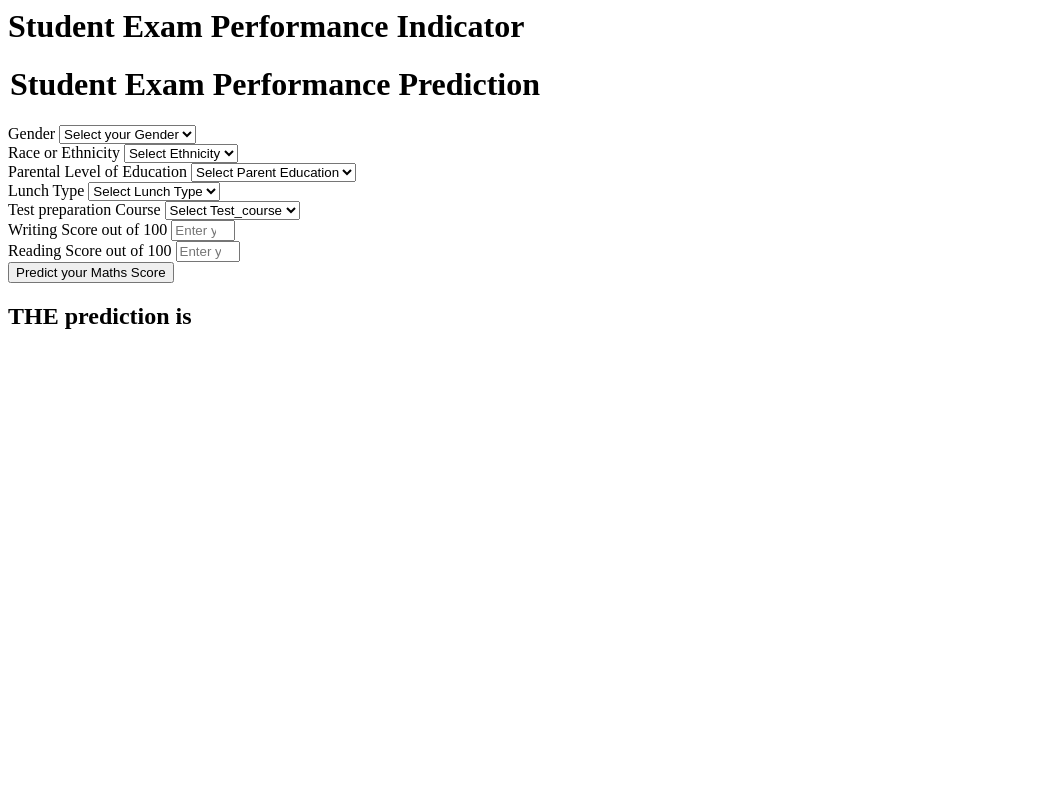
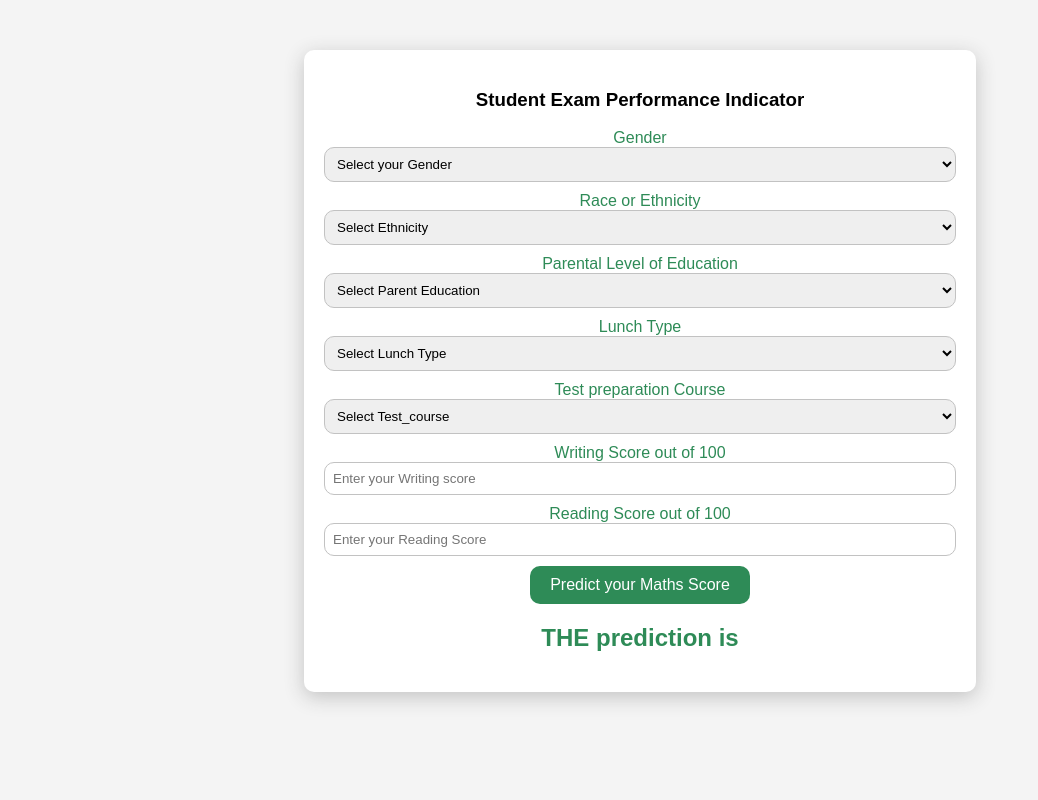
Before and after one commit to BouramaCoulibaly/end_to_end_ml_project, a Flask app: page / in a window 1280 px wide. Shown: the whole page, without its empty margins (0-1038 px from the left). Run offline with Flask 2, Linux system fonts and the light colour scheme.

Commit message:
update pipeline

```diff
--- a/templates/home.html
+++ b/templates/home.html
@@ -1,12 +1,12 @@
 <html>
 <body>
     <div class="login">
-       <h1>Student Exam Performance Indicator</h1>
+       <h3>Student Exam Performance Indicator</h3>
 
-       <form action="{{ url_for('predict_datapoint')}}" method="post">
-        <h1>
+       <form action="{{ url_for('index')}}" method="post">
+      <!--  <h1>
             <legend>Student Exam Performance Prediction</legend>
-        </h1>
+        </h1>-->
         <div class="mb-3">
             <label class="form-label">Gender</label>
             <select class="form-control" name="gender" placeholder="Enter you Gender" required>
@@ -79,7 +79,7 @@
         </div>
         <div class="mb-3">
             <label class="form-label">Test preparation Course</label>
-            <select class="form-control" name="test_preparation_course" placeholder="Enter you Course"
+            <select class="form-control" name="test_preparation_course" placeholder="Enter a test preparation Course you completed before the exam"
                 required>
                 <option class="placeholder" selected disabled value="">Select Test_course</option>
                 <option value="none">
@@ -93,7 +93,7 @@
         <div class="mb-3">
             <label class="form-label">Writing Score out of 100</label>
             <input class="form-control" type="number" name="writing_score"
-                placeholder="Enter your writing score" min='0' max='100' />
+                placeholder="Enter your Writing score" min='0' max='100' />
         </div>
         <div class="mb-3">
             <label class="form-label">Reading Score out of 100</label>
@@ -108,4 +108,60 @@
        THE  prediction is {{results}}
     </h2>
    <body>
+
+    <style>
+      body {
+        font-family: Arial, sans-serif;
+        background-color: #F4F4F4;
+    }
+    .login {
+        background-color: #FFFFFF;
+        padding: 20px;
+        margin: auto;
+        margin-top: 50px;
+        width: 50%;
+        text-align: center;
+        border-radius: 10px;
+        box-shadow: 0px 5px 20px #C2C2C2;
+    }
+    h1 {
+        color: #2E8B57;
+        margin-top: 0;
+    }
+    h2 {
+        color: #2E8B57;
+        margin-top: 20px;
+    }
+    .form-label {
+        color: #2E8B57;
+    }
+    .form-control {
+        border-radius: 10px;
+        border: 1px solid #C2C2C2;
+        padding: 8px;
+        margin-bottom: 10px;
+        width: 100%;
+    }
+    .btn {
+        background-color: #2E8B57;
+        color: #FFFFFF;
+        border-radius: 10px;
+        border: none;
+        padding: 10px 20px;
+        font-size: 16px;
+        cursor: pointer;
+    }
+    .btn:hover {
+        background-color: #FFFFFF;
+        color: #2E8B57;
+        border: 1px solid #2E8B57;
+    }
+    select {
+        width: 100%;
+    }
+    input[type=number] {
+        width: 100%;
+        padding: 8px;}
+
+  </style>
 </html>
```
